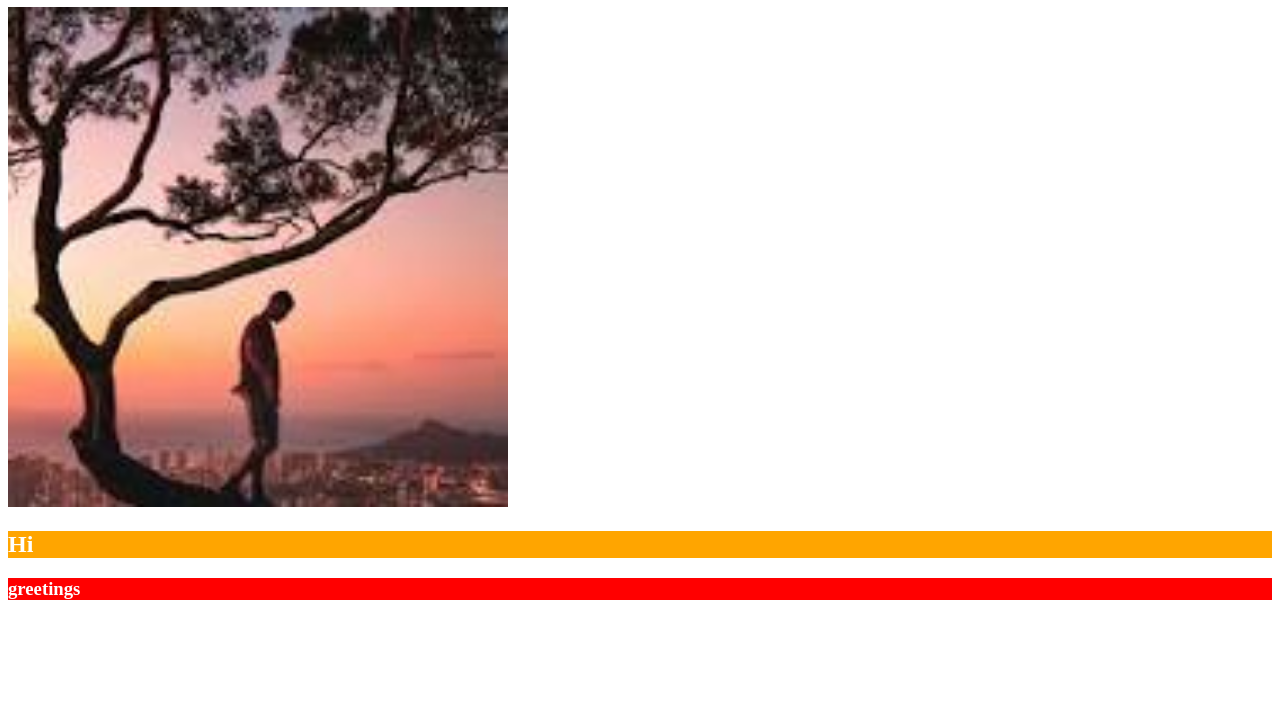
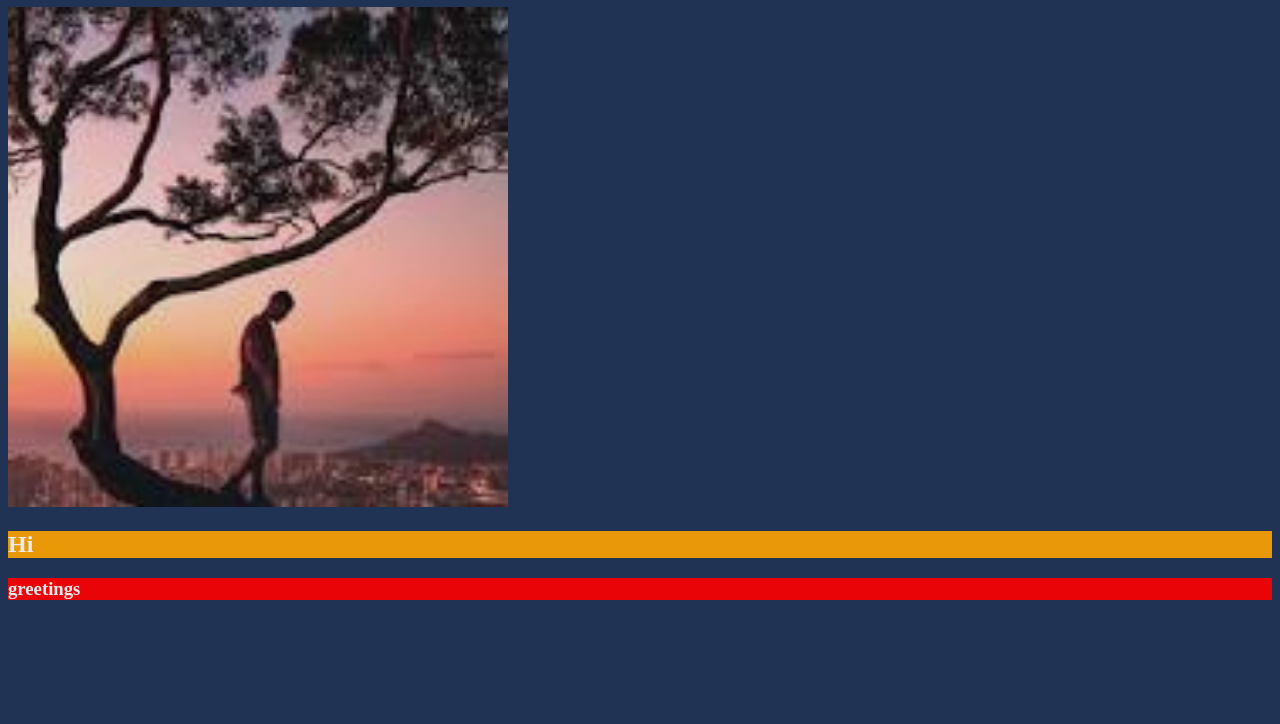
Before and after one commit to Tempiskatasdasedqwq/SigmaMale, a plain HTML site: page index.html in a window 1280 px wide. Shown: the part 73-797 px from the top of the page. Drawn offline with Linux system fonts and the light colour scheme.

Commit message:
Update styles.css

```diff
--- a/styles.css
+++ b/styles.css
@@ -3,6 +3,6 @@ h4 { color:red;
 font-size: 600%;}
 body {
 
-background-color: dark red;
-
+background-color: #203354;
+opacity: 0.9;
 	}
```
